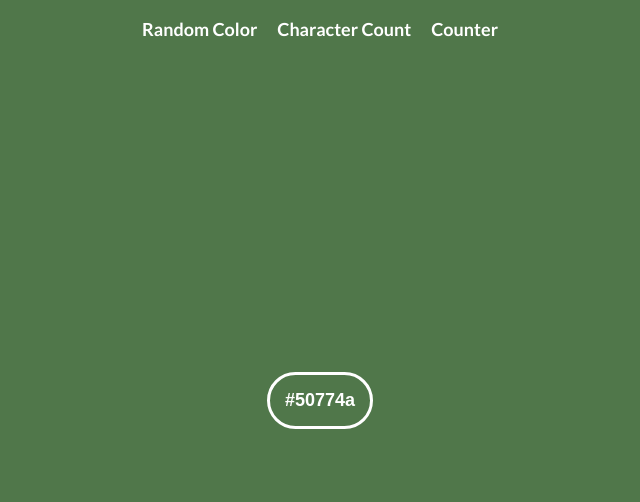
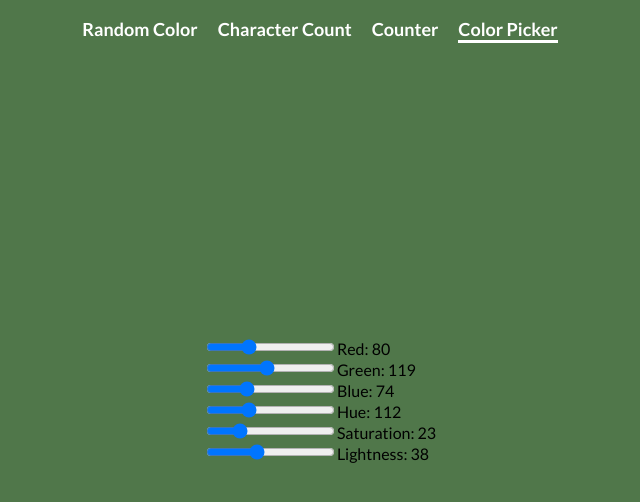
Before and after one commit to dianahime/react-playground, a React (Create React App) app: page /colorPicker in a window 1280 px wide. Shown: the top 502 px of the page, without its empty margins (320-960 px from the left). Built offline with nearby package versions, Linux system fonts and the light colour scheme.

Commit message:
Add color picker component

```diff
--- a/package.json
+++ b/package.json
@@ -6,6 +6,7 @@
     "@testing-library/jest-dom": "^4.2.4",
     "@testing-library/react": "^9.3.2",
     "@testing-library/user-event": "^7.1.2",
+    "color": "^3.1.2",
     "node-sass": "^4.14.1",
     "react": "^16.13.1",
     "react-dom": "^16.13.1",
--- a/src/App.jsx
+++ b/src/App.jsx
@@ -9,6 +9,7 @@ import {
   Route,
 } from 'react-router-dom';
 import Navigation from './components/Navigation';
+import ColorPicker from './components/ColorPicker';
 
 
 function App() {
@@ -22,11 +23,14 @@ function App() {
         <Navigation />
 
         <Switch>
-          <Route path="/characterCount" component={CharacterCount}>
+          <Route path="/characterCount" >
             <CharacterCount color={color} />
           </Route>
-          <Route path="/counter" component={Counter}>
+          <Route path="/counter">
             <Counter color={color} />
+          </Route>
+          <Route path="/colorPicker">
+            <ColorPicker color={color} setColor={setColor} />
           </Route>
           <Route path="/" >
             <RandomColor color={color} setColor={setColor} randomColor={randomColor} />
--- /dev/null
+++ b/src/components/ColorPicker.jsx
@@ -0,0 +1,101 @@
+import React from 'react'
+import style from './ColorPicker.module.scss'
+import Color from 'color'
+
+const ColorPicker = ({ color, setColor }) => {
+    const [r, g, b] = Color(color).array()
+
+    const handleRedChange = event => {
+        setColor(Color({ r: event.target.value, g, b }).hex())
+    }
+    const handleGreenChange = event => {
+        setColor(Color({ r, g: event.target.value, b }).hex())
+    }
+    const handleBlueChange = event => {
+        setColor(Color({ r, g, b: event.target.value }).hex())
+    }
+
+    const [h, s, l] = Color(color).hsl().round().array()
+
+    const handleHueChange = event => {
+        setColor(Color({ h: event.target.value, s, l }).hex())
+    }
+    const handleSaturationChange = event => {
+        setColor(Color({ h, s: event.target.value, l }).hex())
+    }
+    const handleLightnessChange = event => {
+        setColor(Color({ h, s, l: event.target.value }).hex())
+    }
+
+    return (
+        <div className={style.module}>
+            <label>
+                <input
+                    type="range"
+                    min="0"
+                    max="255"
+                    value={r}
+                    onChange={handleRedChange}
+                />
+                Red: {r}
+            </label>
+
+            <label>
+                <input
+                    type="range"
+                    min="0"
+                    max="255"
+                    value={g}
+                    onChange={handleGreenChange}
+                />
+                Green: {g}
+            </label>
+
+            <label>
+                <input
+                    type="range"
+                    min="0"
+                    max="255"
+                    value={b}
+                    onChange={handleBlueChange}
+                />
+                Blue: {b}
+            </label>
+
+            <label>
+                <input
+                    type="range"
+                    min="0"
+                    max="359"
+                    value={h}
+                    onChange={handleHueChange}
+                />
+                Hue: {h}
+            </label>
+
+            <label>
+                <input
+                    type="range"
+                    min="0"
+                    max="100"
+                    value={s}
+                    onChange={handleSaturationChange}
+                />
+                Saturation: {s}
+            </label>
+
+            <label>
+                <input
+                    type="range"
+                    min="0"
+                    max="100"
+                    value={l}
+                    onChange={handleLightnessChange}
+                />
+                Lightness: {l}
+            </label>
+        </div>
+    )
+}
+
+export default ColorPicker
--- /dev/null
+++ b/src/components/ColorPicker.module.scss
@@ -0,0 +1,4 @@
+.module{
+    display: flex;
+    flex-direction: column;
+}
--- a/src/components/Navigation.jsx
+++ b/src/components/Navigation.jsx
@@ -1,19 +1,22 @@
 import React from 'react';
 import { NavLink } from 'react-router-dom';
-import './Navigation.scss';
+import style from './Navigation.module.scss';
 
 const Navigation = () => {
     return (
-        <nav>
+        <nav className={style.module}>
             <ul>
                 <li>
-                    <NavLink exact={true} activeClassName='is-active' to="/">Random Color</NavLink>
+                    <NavLink exact={true} activeClassName={style.isActive} to="/">Random Color</NavLink>
                 </li>
                 <li>
-                    <NavLink activeClassName='is-active' to="/characterCount">Character Count</NavLink>
+                    <NavLink activeClassName={style.isActive} to="/characterCount">Character Count</NavLink>
                 </li>
                 <li>
-                    <NavLink activeClassName='is-active' to="/counter">Counter</NavLink>
+                    <NavLink activeClassName={style.isActive} to="/counter">Counter</NavLink>
+                </li>
+                <li>
+                    <NavLink activeClassName={style.isActive} to="/colorPicker">Color Picker</NavLink>
                 </li>
             </ul>
         </nav>
--- a/src/components/Navigation.scss
+++ b/src/components/Navigation.module.scss
@@ -1,4 +1,5 @@
-nav {
+
+nav.module {
     position: fixed;
     top: 0;
     font-weight: bold;
@@ -17,7 +18,7 @@ nav {
             color: white;
             }
         }
-        .is-active {
+        .isActive {
             border-bottom: 3px solid white;
         }
     }
```
